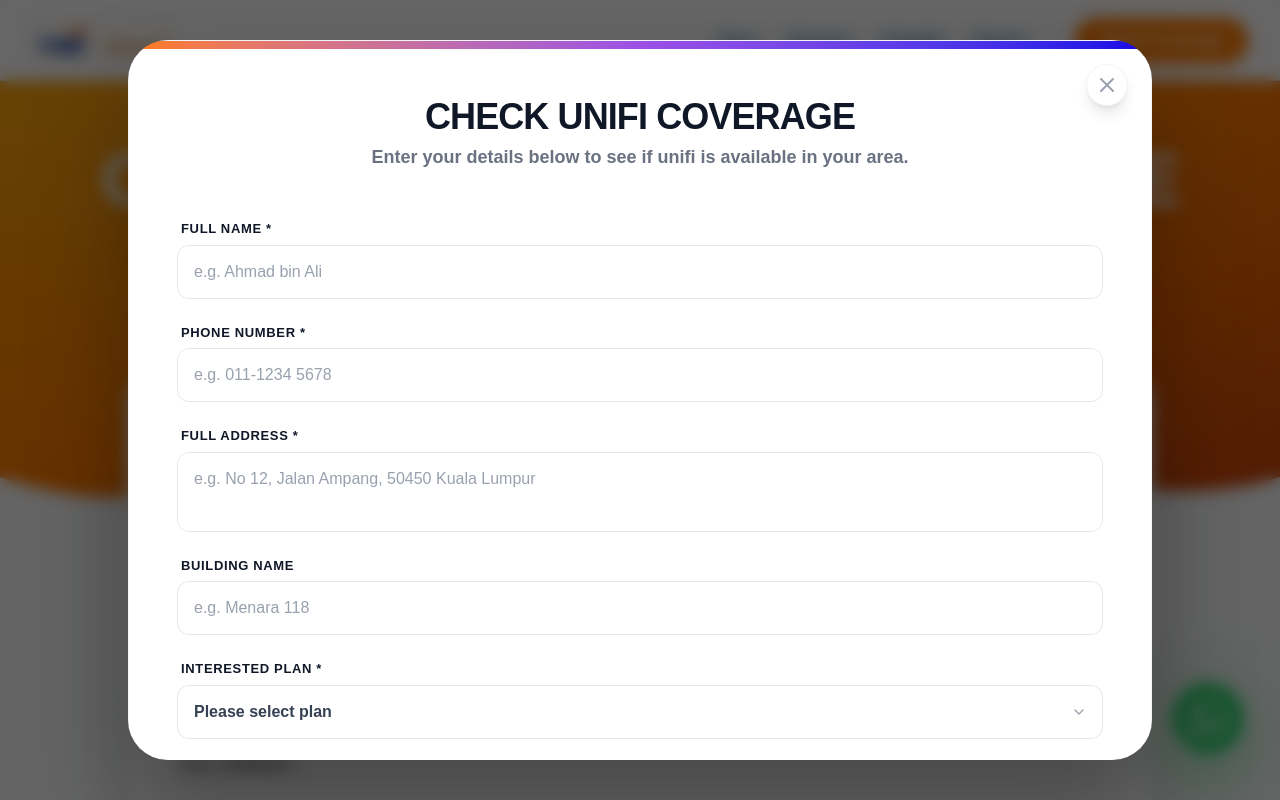
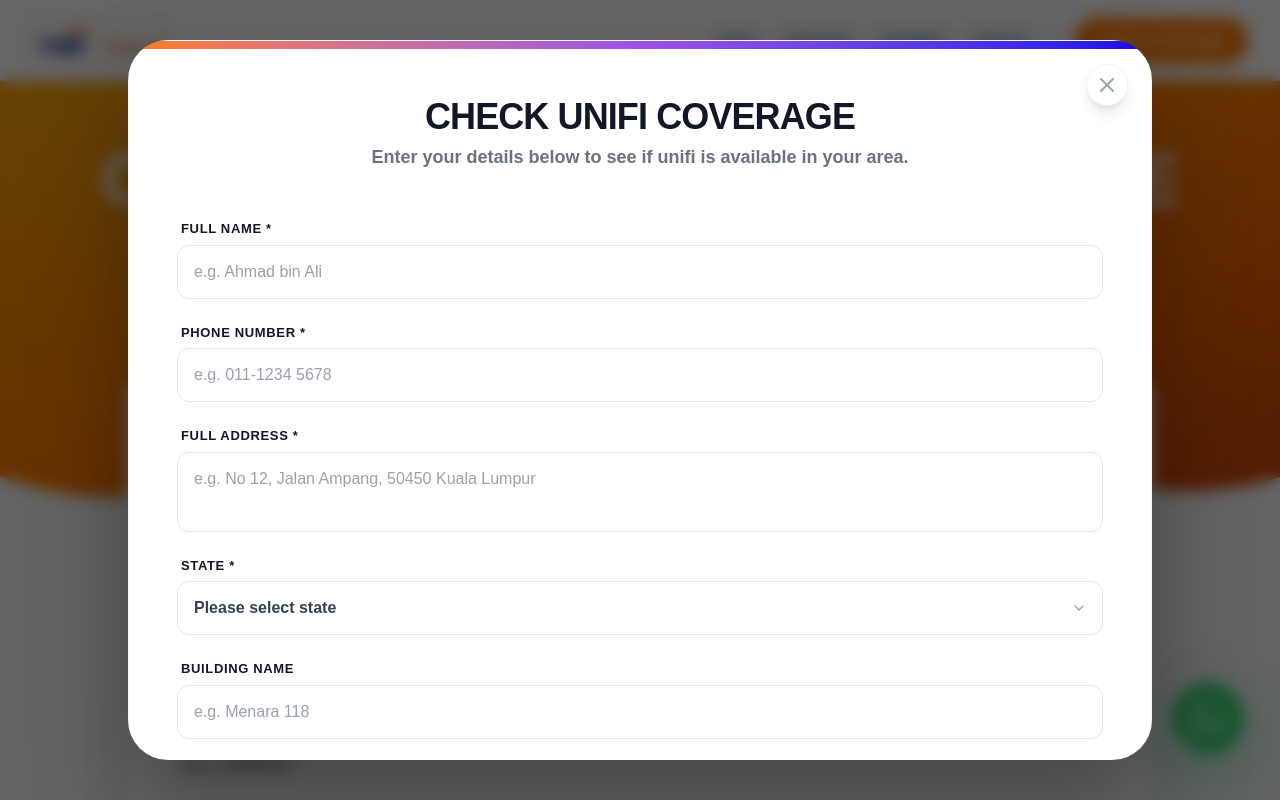
Before and after one commit to cwhui1001/Unifi_Distributer, a Next.js app: page /check-coverage in a window 1280 px wide. Shown: the top 800 px of the page. Built offline with nearby package versions, Linux system fonts and the light colour scheme.

Commit message:
added one more field in coverage form

```diff
--- a/src/components/CoverageForm.tsx
+++ b/src/components/CoverageForm.tsx
@@ -10,7 +10,9 @@ export default function CoverageForm({ compact = false }: { compact?: boolean })
     "user-contact": "",
     "building_name": "",
     "full_address": "",
+    "state": "",
     "plan": "",
+    "current_home_wifi": "",
   });
 
   const [isSubmitting, setIsSubmitting] = useState(false);
@@ -137,6 +139,39 @@ export default function CoverageForm({ compact = false }: { compact?: boolean })
                 />
               </div>
 
+              {/* State */}
+              <div className={groupClasses}>
+                <label className={labelClasses}>State *</label>
+                <div className="relative">
+                  <select
+                    name="state"
+                    className={`${inputClasses} appearance-none cursor-pointer pr-10`}
+                    required
+                    value={formData["state"]}
+                    onChange={handleInputChange}
+                  >
+                    <option value="">Please select state</option>
+                    <option value="Johor">Johor</option>
+                    <option value="Kedah">Kedah</option>
+                    <option value="Kelantan">Kelantan</option>
+                    <option value="Melaka">Melaka</option>
+                    <option value="Negeri Sembilan">Negeri Sembilan</option>
+                    <option value="Pahang">Pahang</option>
+                    <option value="Pulau Pinang">Pulau Pinang (Penang)</option>
+                    <option value="Perak">Perak</option>
+                    <option value="Perlis">Perlis</option>
+                    <option value="Sabah">Sabah</option>
+                    <option value="Sarawak">Sarawak</option>
+                    <option value="Selangor">Selangor</option>
+                    <option value="Terengganu">Terengganu</option>
+                    <option value="Wilayah Persekutuan Kuala Lumpur">Wilayah Persekutuan Kuala Lumpur (KL)</option>
+                    <option value="Wilayah Persekutuan Labuan">Wilayah Persekutuan Labuan</option>
+                    <option value="Wilayah Persekutuan Putrajaya">Wilayah Persekutuan Putrajaya</option>
+                  </select>
+                  <ChevronRight className="absolute right-4 top-1/2 -translate-y-1/2 w-4 h-4 text-gray-400 pointer-events-none rotate-90" />
+                </div>
+              </div>
+
               {/* Building Name */}
               <div className={groupClasses}>
                 <label className={labelClasses}>Building Name</label>
@@ -148,6 +183,32 @@ export default function CoverageForm({ compact = false }: { compact?: boolean })
                   value={formData["building_name"]}
                   onChange={handleInputChange}
                 />
+              </div>
+
+              {/* Current Using Home Wifi */}
+              <div className={groupClasses}>
+                <label className={labelClasses}>Current Using Home Wifi *</label>
+                <div className="relative">
+                  <select
+                    name="current_home_wifi"
+                    className={`${inputClasses} appearance-none cursor-pointer pr-10`}
+                    required
+                    value={formData["current_home_wifi"]}
+                    onChange={handleInputChange}
+                  >
+                    <option value="">Please select current home wifi</option>
+                    <option value="N/A">N/A</option>
+                    <option value="Unifi">Unifi</option>
+                    <option value="Maxis">Maxis</option>
+                    <option value="Celcomdigi">Celcomdigi</option>
+                    <option value="TIME">TIME</option>
+                    <option value="Allo">Allo</option>
+                    <option value="Freshtel">Freshtel</option>
+                    <option value="Pr1ma">Pr1ma</option>
+                    <option value="Others">Others</option>
+                  </select>
+                  <ChevronRight className="absolute right-4 top-1/2 -translate-y-1/2 w-4 h-4 text-gray-400 pointer-events-none rotate-90" />
+                </div>
               </div>
 
               {/* Interested Plan */}
--- a/src/utils/whatsapp.ts
+++ b/src/utils/whatsapp.ts
@@ -16,6 +16,7 @@ export const sendToWhatsApp = (formType: string, formData: Record<string, any>)
     "postcode": "Postcode",
     "existing_user": "Existing User",
     "full_address": "Full Address",
+    "state": "State",
 
     // Application Form
     "package": "Package",
@@ -32,6 +33,7 @@ export const sendToWhatsApp = (formType: string, formData: Record<string, any>)
     "section_no": "Section",
     "telco": "Current Telco",
     "region": "Region/Area",
+    "current_home_wifi": "Current Using Home Wifi",
 
     // Mobile Form
     "choose-number": "Number Type",
```
Also changed, not shown: 1 other file (tests, documents, lock files or other folders).
